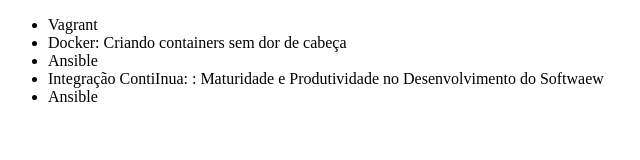
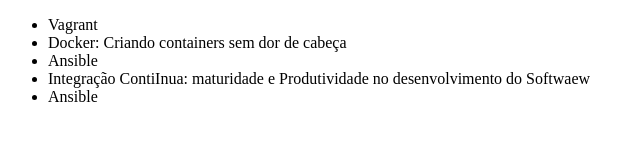
Before and after one commit to NunoMattheus/alura-git, a plain HTML site: page index.html in a window 1280 px wide. Shown: the full height of the page, 0-640 px from the left. Drawn offline with Linux system fonts and the light colour scheme.

Commit message:
MUNDANDO A LETRA PRA MINUSCULA

```diff
--- a/index.html
+++ b/index.html
@@ -9,7 +9,7 @@
         <li>Vagrant</li>
         <li>Docker: Criando containers sem dor de cabeça</li>
         <li>Ansible</li>
-        <li>Integração ContiInua: : Maturidade e Produtividade no Desenvolvimento do Softwaew</li>
+        <li>Integração ContiInua: maturidade e Produtividade no desenvolvimento do Softwaew</li>
         <li>Ansible</li>
 	</ul>
 </body>
```
